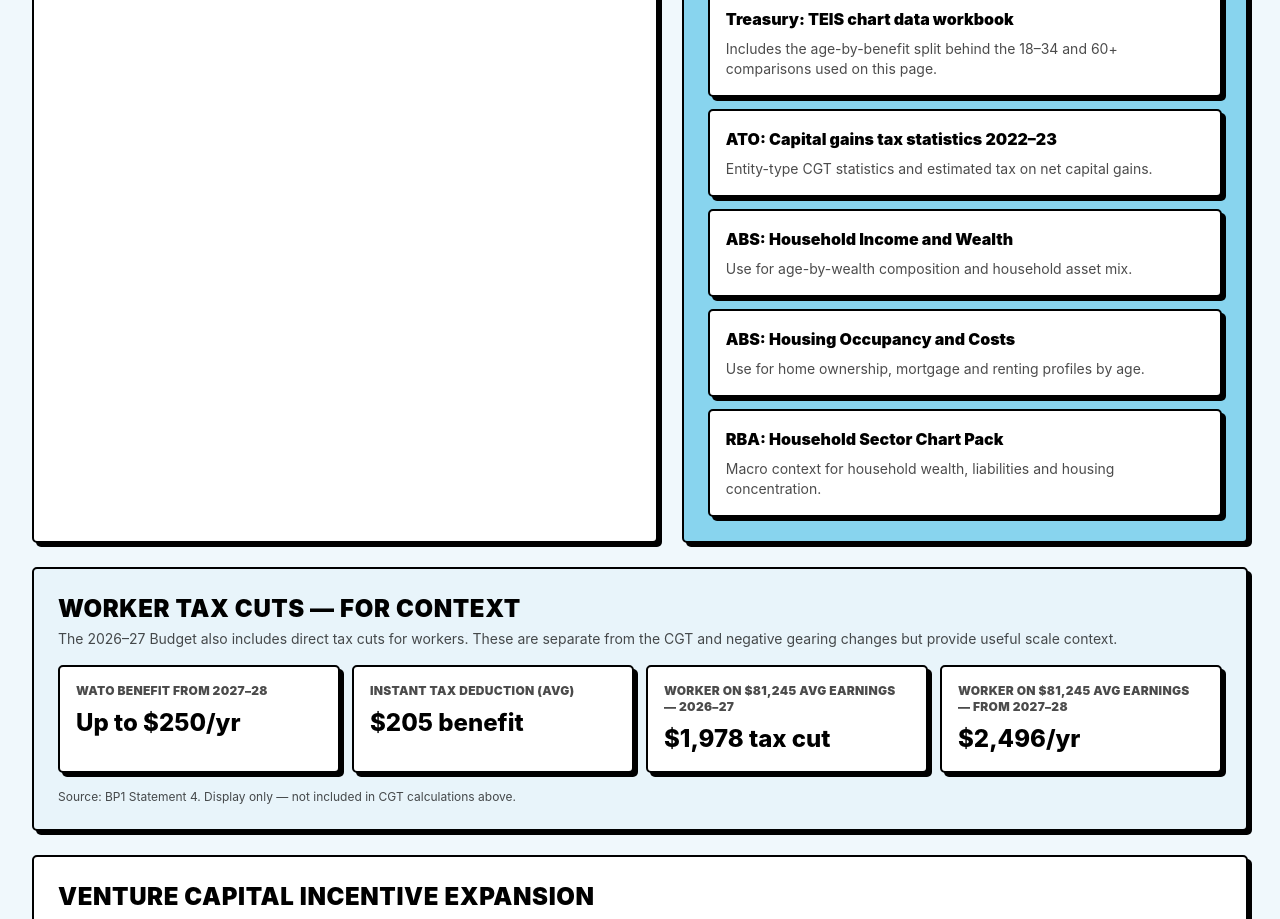
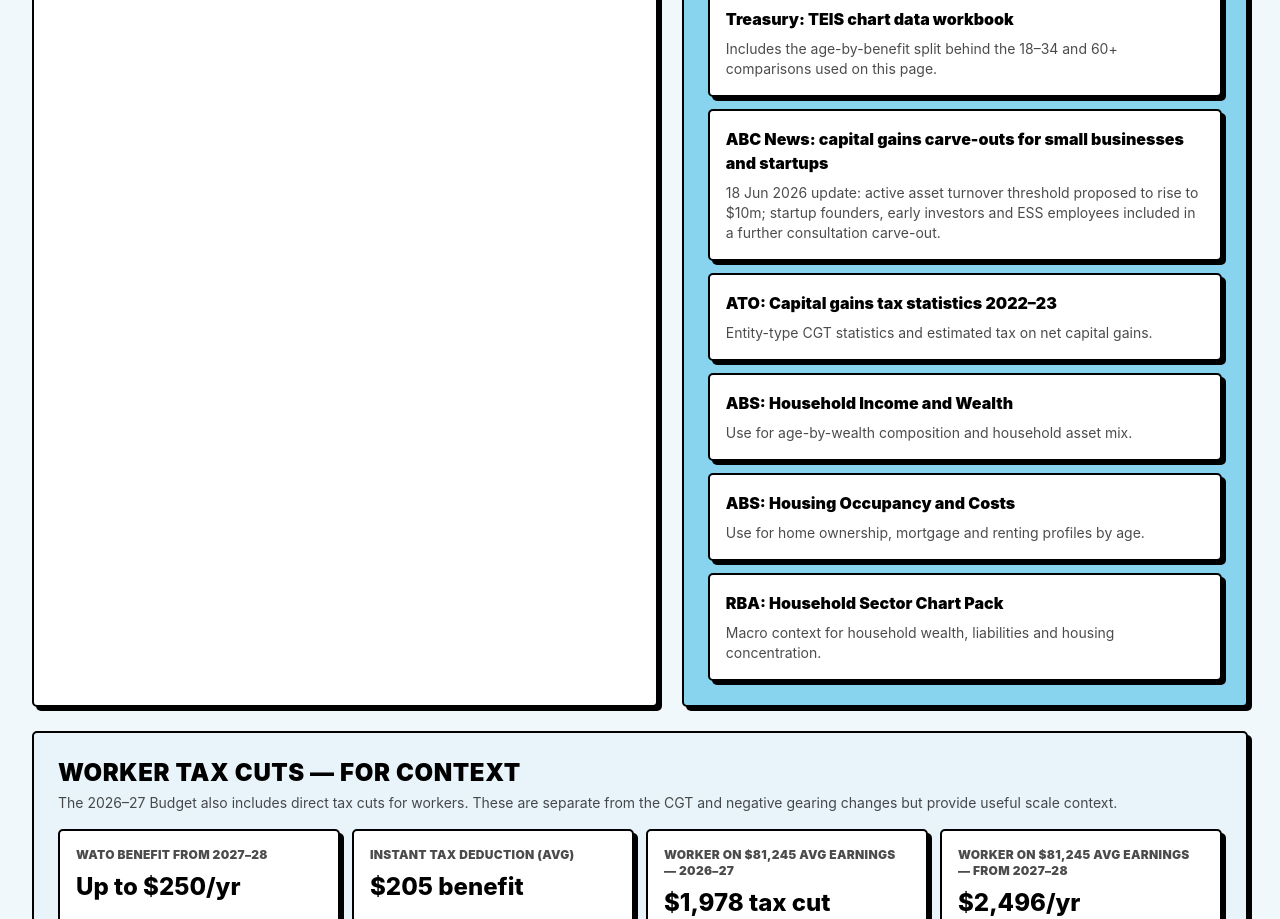
Before and after one commit to suryast/australia-cgt-reform, a Next.js app: page / in a window 1280 px wide. Shown: the part 5546-6465 px from the top of the page. Built offline with nearby package versions, Linux system fonts and the light colour scheme.

Commit message:
Add CGT carve-out update

```diff
--- a/app/HomePageClient.tsx
+++ b/app/HomePageClient.tsx
@@ -279,6 +279,20 @@ const SOURCE_CARDS = [
     href: 'https://www.abs.gov.au/statistics/economy/business-indicators/counts-australian-businesses-including-entries-and-exits/latest-release',
     note: 'ABS latest release',
   },
+  {
+    label: 'Small-business carve-out',
+    stat: '$10m',
+    caption: 'Proposed turnover ceiling for the 50% active asset discount, up from $2m.',
+    href: 'https://www.abc.net.au/news/2026-06-18/capital-gains-tax-concessions-for-startups-and-small-business/106812782',
+    note: 'ABC News, 18 Jun 2026',
+  },
+  {
+    label: 'Startup carve-out',
+    stat: '50%',
+    caption: 'Initial proposed choice for qualifying new, innovative businesses: a 50% discount or inflation discount.',
+    href: 'https://www.abc.net.au/news/2026-06-18/capital-gains-tax-concessions-for-startups-and-small-business/106812782',
+    note: 'ABC News, 18 Jun 2026',
+  },
 ]
 
 const REFERENCE_LINKS = [
@@ -313,6 +327,11 @@ const REFERENCE_LINKS = [
     detail: 'Includes the age-by-benefit split behind the 18–34 and 60+ comparisons used on this page.',
   },
   {
+    title: 'ABC News: capital gains carve-outs for small businesses and startups',
+    href: 'https://www.abc.net.au/news/2026-06-18/capital-gains-tax-concessions-for-startups-and-small-business/106812782',
+    detail: '18 Jun 2026 update: active asset turnover threshold proposed to rise to $10m; startup founders, early investors and ESS employees included in a further consultation carve-out.',
+  },
+  {
     title: 'ATO: Capital gains tax statistics 2022–23',
     href: 'https://www.ato.gov.au/about-ato/research-and-statistics/in-detail/taxation-statistics/taxation-statistics-2022-23/statistics/capital-gains-tax-statistics',
     detail: 'Entity-type CGT statistics and estimated tax on net capital gains.',
@@ -337,17 +356,18 @@ const REFERENCE_LINKS = [
 const CLAIM_CHECKS = [
   {
     title: 'Founder exit claim',
-    verdict: 'Subdiv 152 relief now modelled — check advanced mode',
+    verdict: 'Relief widened on 18 Jun — still final-design sensitive',
     tone: 'warning' as const,
-    body: 'A "$225k worse off on a $1m business sale" result broadly matches a founder on the top marginal rate with no Subdivision 152 relief. The calculator now models the simplified Subdiv 152 stack in advanced mode. The government has indicated consultation on early-stage business treatment is underway.',
+    body: 'A "$225k worse off on a $1m business sale" result broadly matches a founder on the top marginal rate with no Subdivision 152 relief. The 18 Jun update says the 50% active asset discount threshold is proposed to expand from $2m to $10m turnover, and startup founders, early investors and ESS employees are now in scope for a separate carve-out consultation.',
     bullets: [
-      'Toggle "Asset qualifies as active business asset (Subdiv 152)" in advanced mode to see the Subdivision 152 scenario.',
+      'Toggle "Asset qualifies as active business asset (Subdiv 152)" in advanced mode to see the existing Subdivision 152 scenario.',
       'With the 50% active asset reduction and $500k retirement exemption, the tax burden drops significantly.',
-      'ESS and early-stage startup treatment remains under consultation and is not yet modelled.',
+      'Do not treat the startup carve-out as legislated yet: ABC reports the initial design is a choice between a 50% discount and an inflation discount for qualifying "new, innovative" businesses.',
     ],
     sources: [
       { label: 'ATO small business CGT concessions', href: 'https://www.ato.gov.au/law/view/view.htm?docid=SAV/CGTCONCESSIONS/00001' },
       { label: 'Budget Paper 2, p.21–22', href: 'https://budget.gov.au/content/bp2/download/bp2-2026-27.pdf' },
+      { label: 'ABC News, 18 Jun 2026', href: 'https://www.abc.net.au/news/2026-06-18/capital-gains-tax-concessions-for-startups-and-small-business/106812782' },
     ],
   },
   {
@@ -412,16 +432,17 @@ const CLAIM_CHECKS = [
   },
   {
     title: 'ESS / startup employee treatment',
-    verdict: 'Under consultation — not yet resolved',
-    tone: 'danger' as const,
-    body: 'The treatment of Employee Share Scheme (ESS) shares and early-stage employee equity under the new CGT regime is not yet finalised. Consultation is underway.',
+    verdict: 'Acknowledged in carve-out design — mechanics still pending',
+    tone: 'warning' as const,
+    body: 'Employee Share Scheme shares and early-stage employee equity are no longer just an open complaint: ABC reports that employees granted shares as remuneration will be included in the startup carve-out consultation. The calculator still does not model it because eligibility and mechanics are not final.',
     bullets: [
-      'This is a legitimate concern for startup employees who receive equity as part of compensation.',
-      'The government has indicated it is aware of the issue and consultation is ongoing.',
-      'This calculator does not model ESS carve-outs as the design is not finalised.',
+      'Initial proposal: qualifying "new, innovative" businesses choose between a 50% discount and an inflation discount.',
+      'Founders, early-stage investors and employees with share-based remuneration are included in the consultation frame.',
+      'Treat calculator results for ESS-heavy cases as a no-carve-out stress test until draft legislation lands.',
     ],
     sources: [
       { label: 'Budget Paper 2, p.21 — consultation noted', href: 'https://budget.gov.au/content/bp2/download/bp2-2026-27.pdf' },
+      { label: 'ABC News, 18 Jun 2026', href: 'https://www.abc.net.au/news/2026-06-18/capital-gains-tax-concessions-for-startups-and-small-business/106812782' },
     ],
   },
 ]
--- a/app/layout.tsx
+++ b/app/layout.tsx
@@ -17,14 +17,14 @@ export const metadata: Metadata = {
   metadataBase: new URL("https://australia-cgt-reform-calculator.setiyaputra.me"),
   title: "CGT Compounding Calculator",
   description:
-    "A one-page interactive comparison of Australia's current 50% CGT discount and an illustrative inflation-indexation alternative.",
+    "Interactive comparison of Australia's current 50% CGT discount, the proposed indexation alternative, and the 18 Jun 2026 small-business/startup carve-out update.",
   icons: {
     icon: "/og-preview.svg",
   },
   openGraph: {
     title: "CGT Compounding Calculator",
     description:
-      "Stress-test long-term capital gains outcomes under different tax treatments.",
+      "Stress-test long-term capital gains outcomes, including the latest small-business and startup carve-out signals.",
     type: "website",
     url: "https://australia-cgt-reform-calculator.setiyaputra.me",
     images: [
@@ -40,7 +40,7 @@ export const metadata: Metadata = {
     card: "summary_large_image",
     title: "CGT Compounding Calculator",
     description:
-      "Stress-test long-term capital gains outcomes under different tax treatments.",
+      "Stress-test long-term capital gains outcomes, including the latest small-business and startup carve-out signals.",
     images: ["/og-preview.png"],
   },
 };
```
